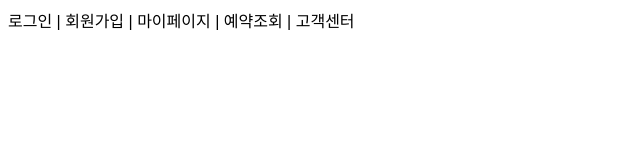
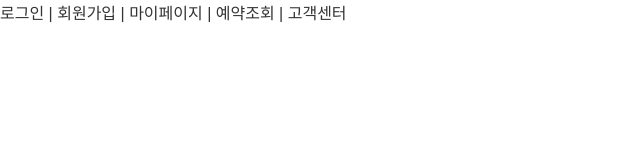
Before and after one commit to jnju/Bonheur, a plain HTML site: page index.html in a window 1280 px wide. Shown: the whole page, without its empty margins (0-640 px from the left). Drawn offline with Linux system fonts and the light colour scheme; a web font is replaced by a local one.

Commit message:
초기화css설정하기

```diff
--- a/css/reset.css
+++ b/css/reset.css
@@ -2,9 +2,32 @@
 @import url(//fonts.googleapis.com/earlyaccess/jejugothic.css);
 
 * {
+    margin: 0;
+    padding: 0;
+    box-sizing: border-box;
+}
+
+html,
+body {
     font-family: 'Jeju Gothic', sans-serif;
+    color: #333;
+}
+
+ul,
+ol,
+li {
+    list-style: none;
 }
 
 h1 {
     font-size: 0;
 }
+
+header,
+nav,
+main,
+article,
+section,
+footer {
+    display: block;
+}
--- a/index.html
+++ b/index.html
@@ -11,7 +11,11 @@
 <body>
     <h1>여행사 Bonheur</h1>
     <header>
-        <div class="login-line">로그인 | 회원가입 | 마이페이지 | 예약조회 | 고객센터</div>
+        <div class="login-line">
+            <div class="container">
+                로그인 | 회원가입 | 마이페이지 | 예약조회 | 고객센터
+            </div>
+        </div>
     </header>
 
     <main>
```
